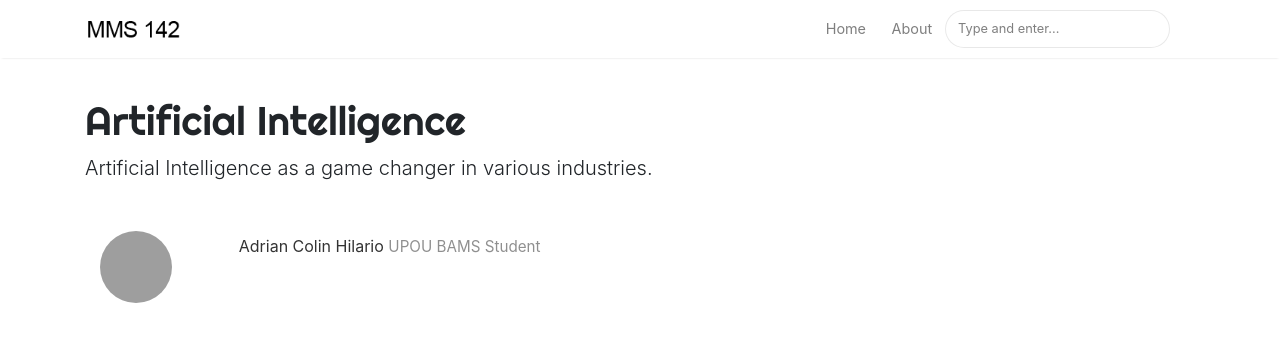
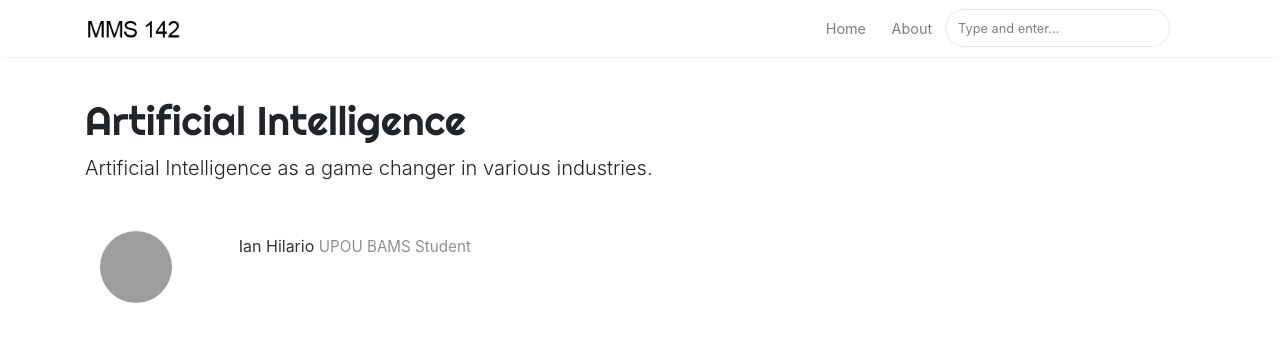
Before and after one commit to mclag/mms142-groupg-2020, a Jekyll site: the page built from _posts/2020-12-07-ai_transportation.md, in a window 1280 px wide and 900 px high. Shown: the top 340 px of the window. Built offline with Jekyll 4.4.1, drawn with Linux system fonts in a browser that asks for light colours; nearby versions of some CDN libraries; comment, search, counter and statistics services are not loaded; grey boxes are pictures that could not be loaded.

Commit message:
Update _config.yml

```diff
--- a/_config.yml
+++ b/_config.yml
@@ -47,7 +47,7 @@ authors:
     description: UPOU BAMS Student
   Adrian:
     name: Adrian Colin Hilario
-    display_name: Adrian Colin Hilario
+    display_name: Ian Hilario
     gravatar: 2b4f6a0008726696321cbb90aa09610c
     email: achilario@up.edu.ph
     web: https://github.com/IanHilario
```
